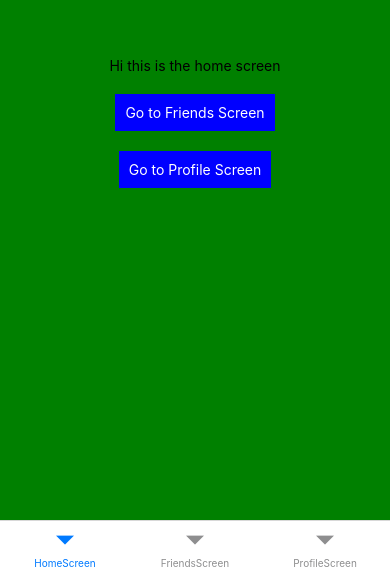
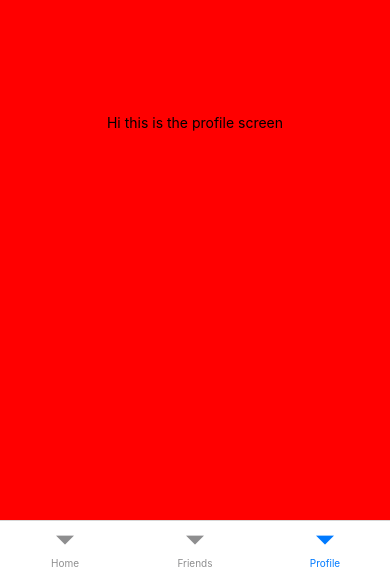
Before and after one commit to AnakinTrotter/atomic-habitz, a React Native app: screen /Profile in a window 390 px wide. Shown: the part 275-844 px from the top of the page. Built offline with nearby package versions, Linux system fonts and the light colour scheme.

Commit message:
Separated BottomTab into navigation folder

```diff
--- a/App.js
+++ b/App.js
@@ -1,34 +1,11 @@
-import { StatusBar } from "expo-status-bar";
 import { StyleSheet, Text, View } from "react-native";
-import { createStackNavigator } from "@react-navigation/stack";
 import { NavigationContainer } from "@react-navigation/native";
-import HomeScreen from "./screens/HomeScreen";
-import FriendsScreen from "./screens/FriendsScreen";
-import ProfileScreen from "./screens/ProfileScreen";
-import { createBottomTabNavigator } from "@react-navigation/bottom-tabs";
+import BottomTab from "./navigation/BottomTab";
 
 export default function App() {
-  const AppBottomTabs = createBottomTabNavigator();
-
   return (
     <NavigationContainer>
-      <AppBottomTabs.Navigator>
-        <AppBottomTabs.Screen
-          name="HomeScreen"
-          component={HomeScreen}
-          options={{ headerShown: false }}
-        />
-        <AppBottomTabs.Screen
-          name="FriendsScreen"
-          component={FriendsScreen}
-          options={{ headerShown: false }}
-        />
-        <AppBottomTabs.Screen
-          name="ProfileScreen"
-          component={ProfileScreen}
-          options={{ headerShown: false }}
-        />
-      </AppBottomTabs.Navigator>
+      <BottomTab />
     </NavigationContainer>
   );
 }
--- /dev/null
+++ b/navigation/BottomTab.js
@@ -0,0 +1,29 @@
+import { createBottomTabNavigator } from "@react-navigation/bottom-tabs";
+import HomeScreen from "../screens/HomeScreen";
+import FriendsScreen from "../screens/FriendsScreen";
+import ProfileScreen from "../screens/ProfileScreen";
+
+
+export default function BottomTab(props) {
+    const AppBottomTabs = createBottomTabNavigator();
+
+    return (
+        <AppBottomTabs.Navigator>
+            <AppBottomTabs.Screen
+                name="Home"
+                component={HomeScreen}
+                options={{ headerShown: false }}
+            />
+            <AppBottomTabs.Screen
+                name="Friends"
+                component={FriendsScreen}
+                options={{ headerShown: false }}
+            />
+            <AppBottomTabs.Screen
+                name="Profile"
+                component={ProfileScreen}
+                options={{ headerShown: false }}
+            />
+        </AppBottomTabs.Navigator>
+    )
+}
--- a/screens/FriendsScreen.js
+++ b/screens/FriendsScreen.js
@@ -10,38 +10,6 @@ function FriendsScreen(props) {
   return (
     <View style={styles.container}>
       <Text>This is the friends screen</Text>
-      <TouchableOpacity
-        onPress={() => {
-          props.navigation.navigate("ProfileScreen");
-        }}
-      >
-        <Text
-          style={{
-            backgroundColor: "blue",
-            color: "white",
-            padding: 10,
-            marginTop: 20,
-          }}
-        >
-          Go to Profile Screen
-        </Text>
-      </TouchableOpacity>
-      <TouchableOpacity
-        onPress={() => {
-          props.navigation.navigate("HomeScreen");
-        }}
-      >
-        <Text
-          style={{
-            backgroundColor: "blue",
-            color: "white",
-            padding: 10,
-            marginTop: 20,
-          }}
-        >
-          Go to Home Screen
-        </Text>
-      </TouchableOpacity>
     </View>
   );
 }
--- a/screens/HomeScreen.js
+++ b/screens/HomeScreen.js
@@ -10,38 +10,6 @@ function HomeScreen(props) {
   return (
     <View style={styles.container}>
       <Text>Hi this is the home screen</Text>
-      <TouchableOpacity
-        onPress={() => {
-          props.navigation.navigate("FriendsScreen");
-        }}
-      >
-        <Text
-          style={{
-            backgroundColor: "blue",
-            color: "white",
-            padding: 10,
-            marginTop: 20,
-          }}
-        >
-          Go to Friends Screen
-        </Text>
-      </TouchableOpacity>
-      <TouchableOpacity
-        onPress={() => {
-          props.navigation.navigate("ProfileScreen");
-        }}
-      >
-        <Text
-          style={{
-            backgroundColor: "blue",
-            color: "white",
-            padding: 10,
-            marginTop: 20,
-          }}
-        >
-          Go to Profile Screen
-        </Text>
-      </TouchableOpacity>
     </View>
   );
 }
--- a/screens/ProfileScreen.js
+++ b/screens/ProfileScreen.js
@@ -10,38 +10,6 @@ function ProfileScreen(props) {
   return (
     <View style={styles.container}>
       <Text>Hi this is the profile screen</Text>
-      <TouchableOpacity
-        onPress={() => {
-          props.navigation.navigate("HomeScreen");
-        }}
-      >
-        <Text
-          style={{
-            backgroundColor: "blue",
-            color: "white",
-            padding: 10,
-            marginTop: 20,
-          }}
-        >
-          Go to Home Screen
-        </Text>
-      </TouchableOpacity>
-      <TouchableOpacity
-        onPress={() => {
-          props.navigation.navigate("FriendsScreen");
-        }}
-      >
-        <Text
-          style={{
-            backgroundColor: "blue",
-            color: "white",
-            padding: 10,
-            marginTop: 20,
-          }}
-        >
-          Go to Friends Screen
-        </Text>
-      </TouchableOpacity>
     </View>
   );
 }
```
